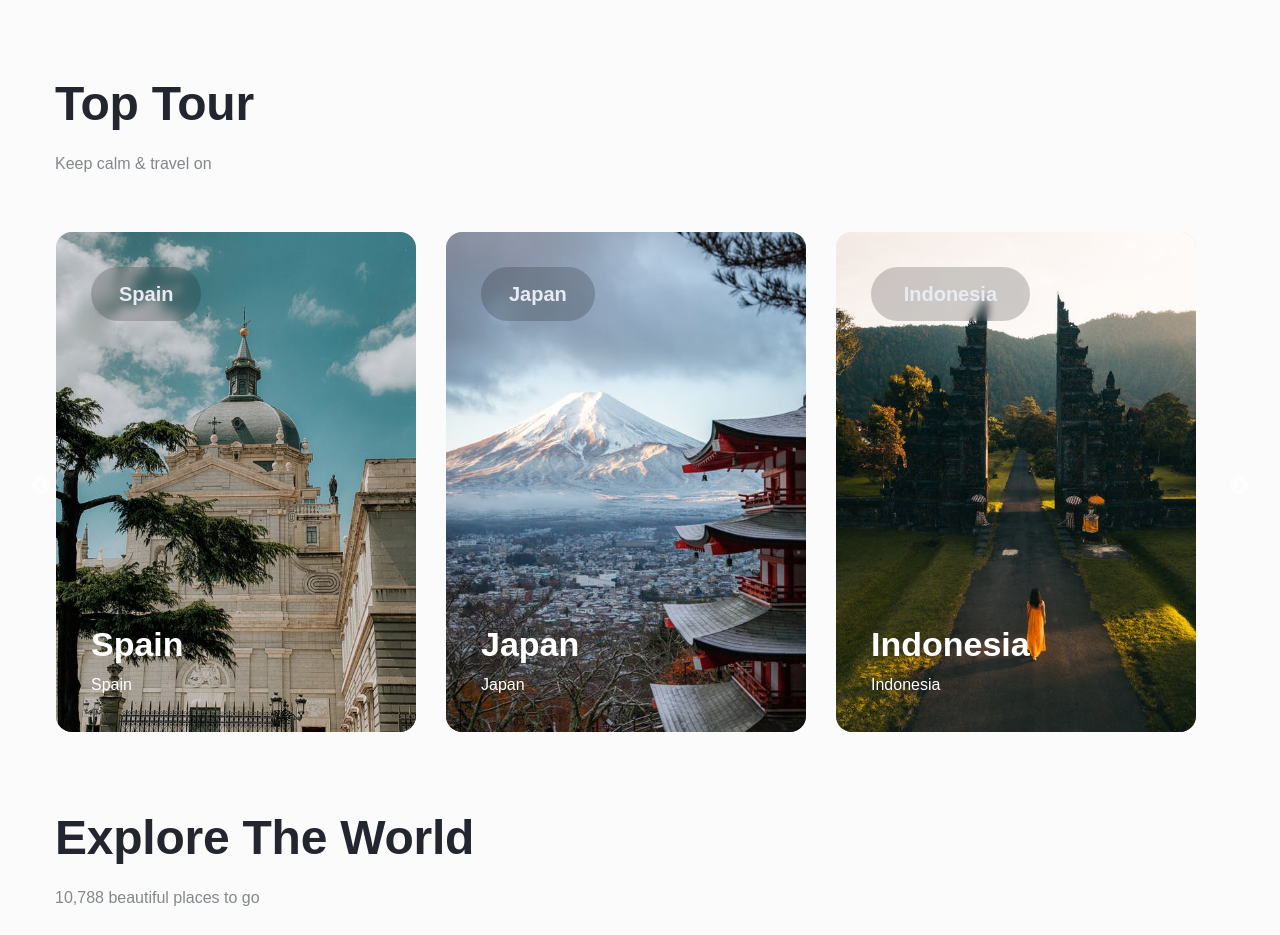
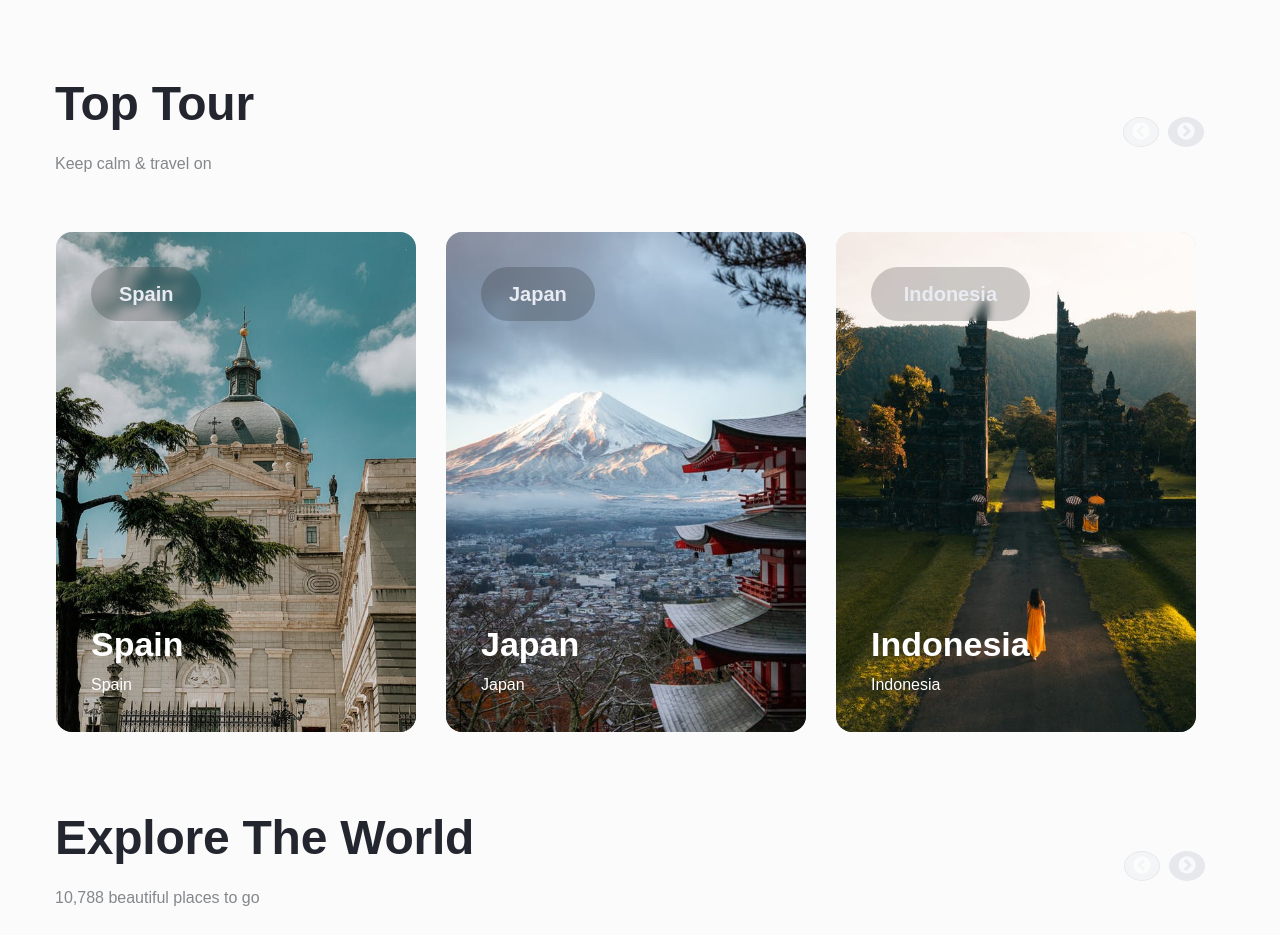
Before and after one commit to huuman2110/travel-trip, a Vue app: page / in a window 1280 px wide. Shown: the part 2497-3432 px from the top of the page. Built offline with nearby package versions, Linux system fonts and the light colour scheme.

Commit message:
push to git

```diff
--- a/src/components/Body/Explore.vue
+++ b/src/components/Body/Explore.vue
@@ -244,21 +244,31 @@ export default {
       display: none;
     }
     .slick-prev {
-      background: #f4f5f6 !important;
-      border: 1px solid #e6e8ec !important;
-      color: #b1b5c4 !important;
+      background: #f4f5f6;
+      border: 1px solid #e6e8ec;
+      right: 65px;
+      left: unset;
+      color: #b1b5c4;
     }
-    // .slick-arrow {
-    //   height: 36px;
-    //   width: 36px;
-    // }
+    .slick-arrow {
+      width: 36px;
+      height: 30px;
+      border-radius: 100%;
+      display: flex;
+      justify-content: center;
+      align-items: center;
+      position: absolute;
+      top: -100px;
+      color: #84878b;
+    }
     .slick-next {
-      // display: flex;
-      // justify-content: center;
-      // align-items: center;
+      display: flex;
+      justify-content: center;
+      align-items: center;
       border-radius: 100%;
       background: #e6e8ec !important;
       border: 1px solid #e6e8ec !important;
+      right: 20px;
     }
   }
   &-list {
--- a/src/components/Body/TopTour.vue
+++ b/src/components/Body/TopTour.vue
@@ -20,10 +20,24 @@
             </div>
           </div>
         </div>
+        <template #prevArrow="arrowOption">
+          <div class="custom-arrow">
+            {{ arrowOption.currentSlide }}/{{ arrowOption.slideCount }}
+          </div>
+        </template>
+        <template #nextArrow="arrowOption">
+          <div class="custom-arrow">
+            {{ arrowOption.currentSlide }}/{{ arrowOption.slideCount }}
+          </div>
+        </template>
       </VueSlickCarousel>
     </div>
     <div class="toptour-list">
-      <div class="toptour-list-item" v-for="(item, index) in dataTopTour_mb" :key="index">
+      <div
+        class="toptour-list-item"
+        v-for="(item, index) in dataTopTour_mb"
+        :key="index"
+      >
         <img :src="item.img" alt="" />
         <div class="item-detail d-flex flex-column justify-content-between">
           <span>{{ item.country }}</span>
@@ -124,7 +138,8 @@ export default {
           country: "Spain",
           name: "Barcelona",
           amount: "10 Popular Places",
-        },]
+        },
+      ],
     };
   },
   components: { VueSlickCarousel },
@@ -169,6 +184,33 @@ export default {
     width: 100%;
     @media (max-width: 450px) {
       display: none;
+    }
+    .slick-prev {
+      background: #f4f5f6;
+      border: 1px solid #e6e8ec;
+      right: 65px;
+      left: unset;
+      color: #b1b5c4;
+    }
+    .slick-arrow {
+      width: 36px;
+      height: 30px;
+      border-radius: 100%;
+      display: flex;
+      justify-content: center;
+      align-items: center;
+      position: absolute;
+      top: -100px;
+      color: #84878b;
+    }
+    .slick-next {
+      display: flex;
+      justify-content: center;
+      align-items: center;
+      border-radius: 100%;
+      background: #e6e8ec !important;
+      border: 1px solid #e6e8ec !important;
+      right: 20px;
     }
     &-item {
       position: relative;
```
